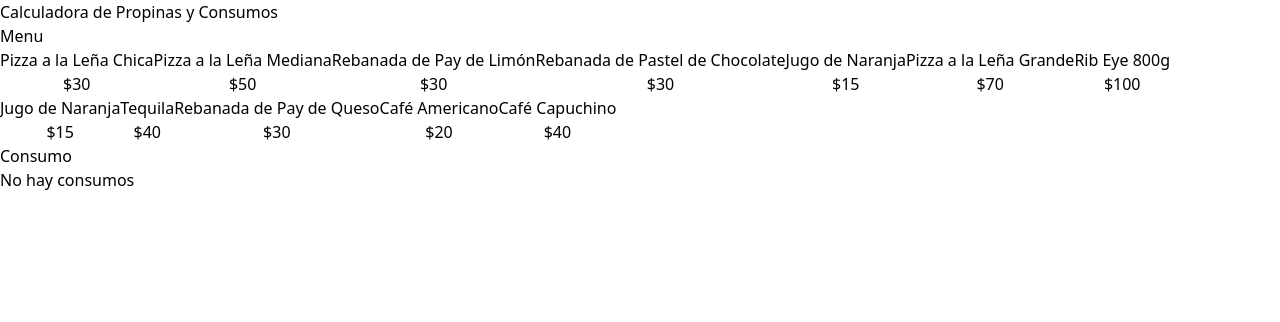
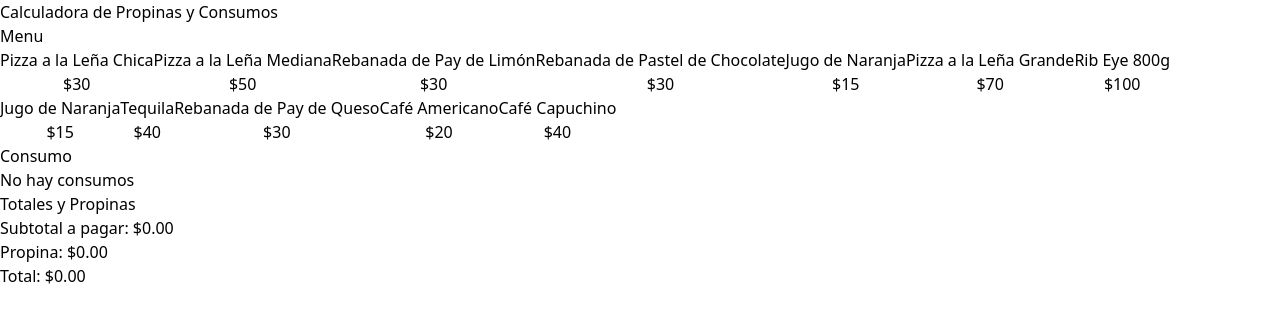
Before and after one commit to hernandw/calculator-propina, a React (Vite) app: page / in a window 1280 px wide. Shown: the top 322 px of the page. Built offline with nearby package versions, Linux system fonts and the light colour scheme.

Commit message:
:sparkles: componente propina

```diff
--- a/src/App.tsx
+++ b/src/App.tsx
@@ -5,10 +5,11 @@ import { menuItems } from "./data/data";
 import MenuItem from "./components/MenuItem";
 import { useOrder } from "./components/hooks/useOrder";
 import OrderContent from "./components/OrderContent";
+import OrderTotal from "./components/OrderTotal";
 
 const App = () => {
   const [data, setData] = useState(menuItems);
-  const { addItem, order } = useOrder();
+  const { addItem, order, removeItem, total, setTotal } = useOrder();
 
   return (
     <div>
@@ -29,8 +30,10 @@ const App = () => {
             {order.length === 0 ? (
               <p className="text-2xl text-center">No hay consumos</p>
             ) : (
-              order.map((item) => <OrderContent key={item.id} item={item} />)
+              order.map((item) => <OrderContent key={item.id} item={item} removeItem={removeItem}  />)
             )}
+
+            <OrderTotal order={order} />
           </div>
         </div>
       </main>
--- a/src/components/OrderContent.tsx
+++ b/src/components/OrderContent.tsx
@@ -1,16 +1,21 @@
-
 import type { OrderItem } from "../types";
+import { formatCurrency } from "../helpers/formatCurrency";
 
 type OrderItemProps = {
-  item: OrderItem
-}
+  item: OrderItem;
+  removeItem: (id: number) => void;
+};
 
-const OrderContent = ({item}: OrderItemProps) => {
+const OrderContent = ({ item, removeItem }: OrderItemProps) => {
   return (
-    <div>
- <h2>{item.name}</h2>
+    <div className="flex justify-between border-t border-gray-200 py-5 last-of-type: border-b items-center">
+      <div>
+      <p className="text-lg">{item.name} - {formatCurrency(item.price)}</p>
+      <p className="font-black">Cantidad: {item.quantity} - Total: {formatCurrency(item.price * item.quantity)}</p>
       </div>
-  )
-}
+    <button className="bg-red-600 w-8 h-8 rounded-full text-white font-black" onClick={() => removeItem(item.id)}>X</button>
+    </div>
+  );
+};
 
-export default OrderContent
+export default OrderContent;
--- /dev/null
+++ b/src/components/OrderTotal.tsx
@@ -0,0 +1,27 @@
+import { formatCurrency } from "../helpers/formatCurrency";
+import { OrderItem } from "../types";
+
+type TotalProps = {
+  order: OrderItem[];
+
+
+
+};
+
+const OrderTotal = ({order}: TotalProps) => {
+
+  const totalAmount = order.reduce((acc, item) => acc + (item.price * item.quantity), 0);
+  return (
+    <div className="space-y-3">
+      <h2 className="text-2xl font-black">Totales y Propinas</h2>
+      <p>Subtotal a pagar: <span>{formatCurrency(totalAmount)}</span></p>
+
+      <p>Propina: <span>{formatCurrency(0)}</span></p>
+
+      <p>Total: <span>{formatCurrency(0)}</span></p>
+
+    </div>
+  );
+};
+
+export default OrderTotal;
--- a/src/components/hooks/useOrder.ts
+++ b/src/components/hooks/useOrder.ts
@@ -5,28 +5,13 @@ export const useOrder = () => {
   const [order, setOrder] = useState<OrderItem[]>(
     JSON.parse(localStorage.getItem("order") || "[]")
   );
+  const [total, setTotal] = useState(0)
 
   useEffect(() => {
     localStorage.setItem("order", JSON.stringify(order));
-  })
+  });
   const addItem = (item: MenuItem) => {
-    /* const newItem = { ...item, quantity: 1 };
-    if(!order.some(orderItem => orderItem.id === item.id)) {
-      setOrder([...order, newItem]);
-    }
-
-    if(order.some(orderItem => orderItem.id === item.id)) {
-      const newOrder = order.map(orderItem => {
-        if(orderItem.id === item.id) {
-          return { ...orderItem, quantity: orderItem.quantity + 1 };
-        }
-        return orderItem;
-      });
-      setOrder(newOrder);
-    }
-  };
-  */
- const itemExists = order.find((orderItem) => orderItem.id === item.id);
+    const itemExists = order.find((orderItem) => orderItem.id === item.id);
     if (itemExists) {
       const newOrder = order.map((orderItem) => {
         if (orderItem.id === item.id) {
@@ -40,8 +25,16 @@ export const useOrder = () => {
     }
   };
 
+  const removeItem = (id: MenuItem["id"]) => {
+    const newOrder = order.filter((orderItem) => orderItem.id !== id);
+    setOrder(newOrder);
+  };
+
   return {
     addItem,
-    order
+    order,
+    removeItem,
+    total,
+    setTotal
   };
 };
--- /dev/null
+++ b/src/helpers/formatCurrency.ts
@@ -0,0 +1,6 @@
+export const formatCurrency = (price: number) => {
+  return new Intl.NumberFormat("en-US", {
+    style: "currency",
+    currency: "USD",
+  }).format(price);
+};
```
